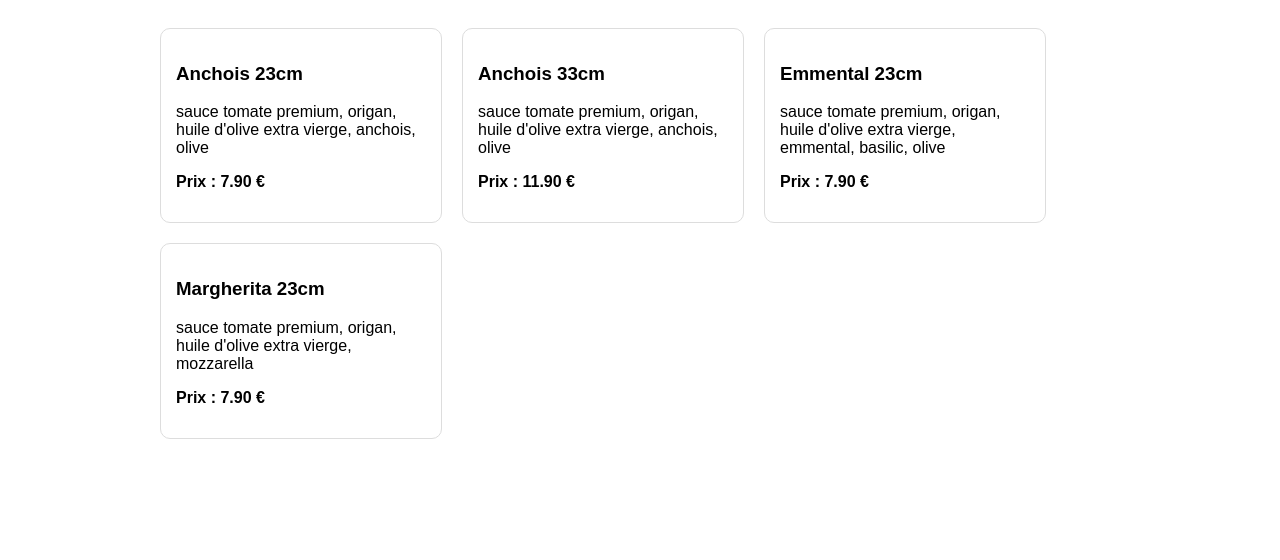
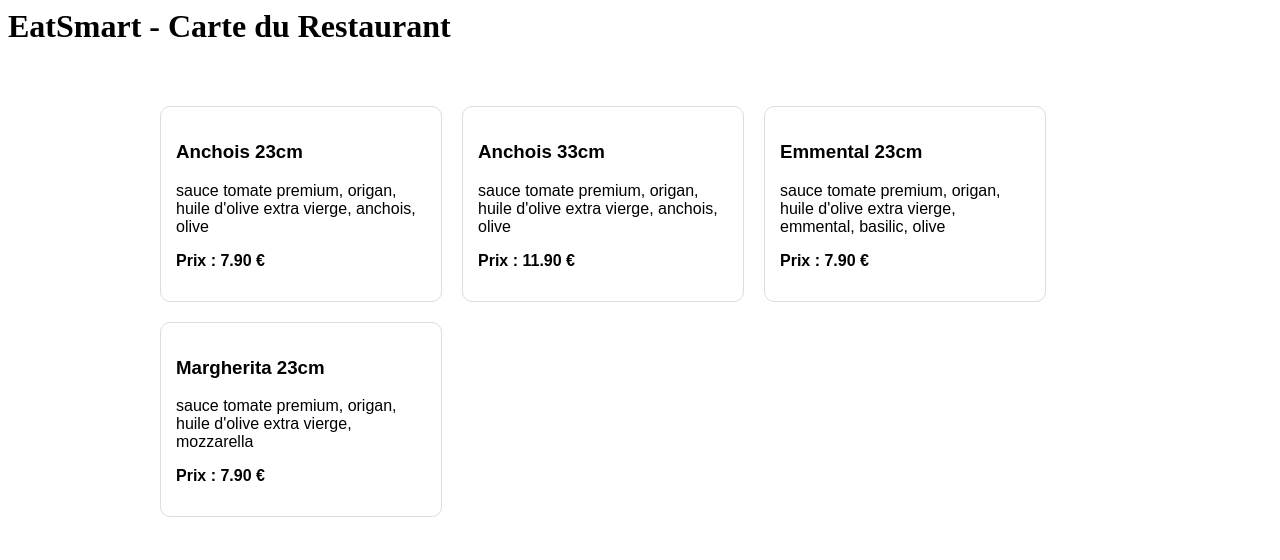
Before and after one commit to Sherine2303/mon-projet, a website built with Vite: page index.html in a window 1280 px wide. Built offline with nearby package versions, Linux system fonts and the light colour scheme.

Commit message:
Besoin 3 de la V1

```diff
--- a/index.html
+++ b/index.html
@@ -1,2 +1,9 @@
-<div id="app"></div>
+<header>
+      <h1>EatSmart - Carte du Restaurant</h1>
+</header>
+
+<main class="menu-container">
+      <div id="app"></div>
+</main>
+
 <script type="module" src="/src/main.ts"></script>
```
